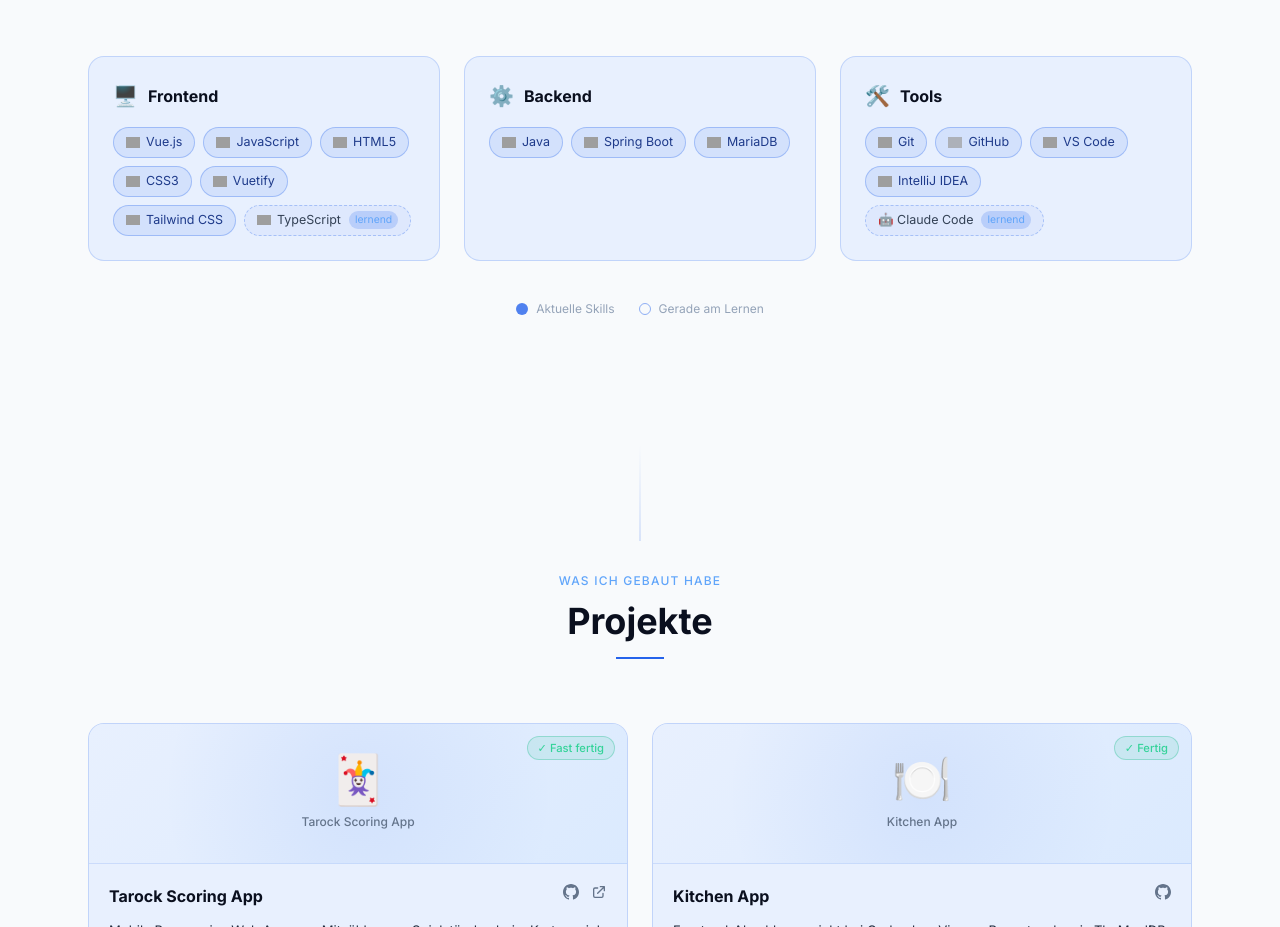
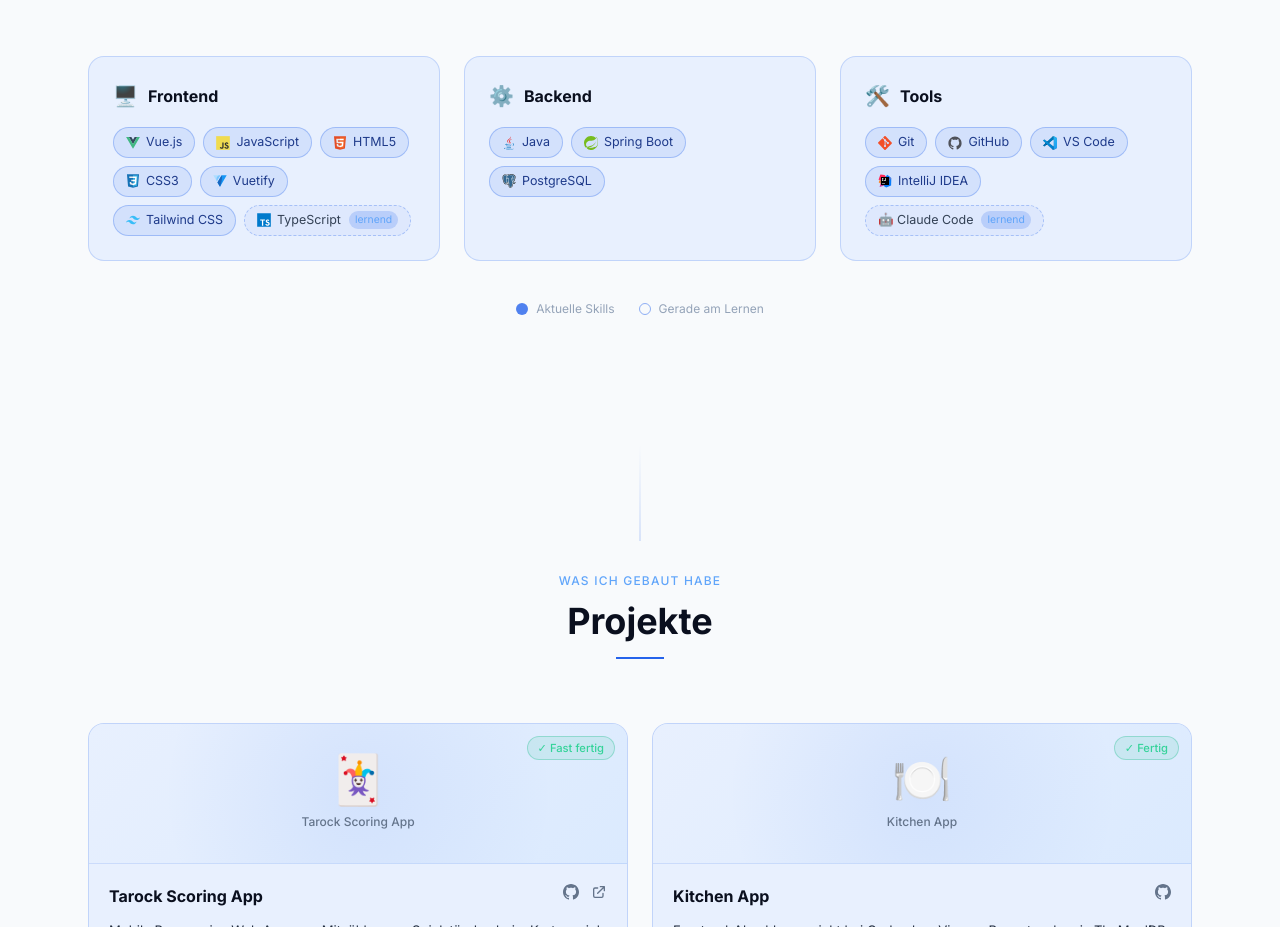
Before and after one commit to philippreischer/philippreischer.github.io, a website: page index.html in a window 1280 px wide. Shown: the part 2140-3067 px from the top of the page. Drawn offline with Linux system fonts and the light colour scheme; grey boxes are pictures that could not be loaded.

Commit message:
feat: self-host devicon SVGs and replace MariaDB with PostgreSQL

```diff
--- a/index.html
+++ b/index.html
@@ -317,25 +317,25 @@
           </div>
           <div class="skill-tags">
             <span class="skill-tag active">
-              <img src="https://cdn.jsdelivr.net/gh/devicons/devicon/icons/vuejs/vuejs-original.svg" class="skill-icon" alt="Vue.js"> Vue.js
+              <img src="icons/vuejs-original.svg" class="skill-icon" alt="Vue.js"> Vue.js
             </span>
             <span class="skill-tag active">
-              <img src="https://cdn.jsdelivr.net/gh/devicons/devicon/icons/javascript/javascript-original.svg" class="skill-icon" alt="JavaScript"> JavaScript
+              <img src="icons/javascript-original.svg" class="skill-icon" alt="JavaScript"> JavaScript
             </span>
             <span class="skill-tag active">
-              <img src="https://cdn.jsdelivr.net/gh/devicons/devicon/icons/html5/html5-original.svg" class="skill-icon" alt="HTML5"> HTML5
+              <img src="icons/html5-original.svg" class="skill-icon" alt="HTML5"> HTML5
             </span>
             <span class="skill-tag active">
-              <img src="https://cdn.jsdelivr.net/gh/devicons/devicon/icons/css3/css3-original.svg" class="skill-icon" alt="CSS3"> CSS3
+              <img src="icons/css3-original.svg" class="skill-icon" alt="CSS3"> CSS3
             </span>
             <span class="skill-tag active">
-              <img src="https://cdn.jsdelivr.net/gh/devicons/devicon/icons/vuetify/vuetify-original.svg" class="skill-icon" alt="Vuetify"> Vuetify
+              <img src="icons/vuetify-original.svg" class="skill-icon" alt="Vuetify"> Vuetify
             </span>
             <span class="skill-tag active">
-              <img src="https://cdn.jsdelivr.net/gh/devicons/devicon/icons/tailwindcss/tailwindcss-original.svg" class="skill-icon" alt="Tailwind"> Tailwind CSS
+              <img src="icons/tailwindcss-original.svg" class="skill-icon" alt="Tailwind"> Tailwind CSS
             </span>
             <span class="skill-tag learning">
-              <img src="https://cdn.jsdelivr.net/gh/devicons/devicon/icons/typescript/typescript-original.svg" class="skill-icon" alt="TypeScript"> TypeScript
+              <img src="icons/typescript-original.svg" class="skill-icon" alt="TypeScript"> TypeScript
               <span class="learning-badge">lernend</span>
             </span>
           </div>
@@ -349,13 +349,13 @@
           </div>
           <div class="skill-tags">
             <span class="skill-tag active">
-              <img src="https://cdn.jsdelivr.net/gh/devicons/devicon/icons/java/java-original.svg" class="skill-icon" alt="Java"> Java
+              <img src="icons/java-original.svg" class="skill-icon" alt="Java"> Java
             </span>
             <span class="skill-tag active">
-              <img src="https://cdn.jsdelivr.net/gh/devicons/devicon/icons/spring/spring-original.svg" class="skill-icon" alt="Spring Boot"> Spring Boot
+              <img src="icons/spring-original.svg" class="skill-icon" alt="Spring Boot"> Spring Boot
             </span>
             <span class="skill-tag active">
-              <img src="https://cdn.jsdelivr.net/gh/devicons/devicon/icons/mariadb/mariadb-original.svg" class="skill-icon" alt="MariaDB"> MariaDB
+              <img src="icons/postgresql-original.svg" class="skill-icon" alt="PostgreSQL"> PostgreSQL
             </span>
           </div>
         </div>
@@ -368,16 +368,16 @@
           </div>
           <div class="skill-tags">
             <span class="skill-tag active">
-              <img src="https://cdn.jsdelivr.net/gh/devicons/devicon/icons/git/git-original.svg" class="skill-icon" alt="Git"> Git
+              <img src="icons/git-original.svg" class="skill-icon" alt="Git"> Git
             </span>
             <span class="skill-tag active">
-              <img src="https://cdn.jsdelivr.net/gh/devicons/devicon/icons/github/github-original.svg" class="skill-icon github-icon" alt="GitHub"> GitHub
+              <img src="icons/github-original.svg" class="skill-icon github-icon" alt="GitHub"> GitHub
             </span>
             <span class="skill-tag active">
-              <img src="https://cdn.jsdelivr.net/gh/devicons/devicon/icons/vscode/vscode-original.svg" class="skill-icon" alt="VS Code"> VS Code
+              <img src="icons/vscode-original.svg" class="skill-icon" alt="VS Code"> VS Code
             </span>
             <span class="skill-tag active">
-              <img src="https://cdn.jsdelivr.net/gh/devicons/devicon/icons/intellij/intellij-original.svg" class="skill-icon" alt="IntelliJ"> IntelliJ IDEA
+              <img src="icons/intellij-original.svg" class="skill-icon" alt="IntelliJ"> IntelliJ IDEA
             </span>
             <span class="skill-tag learning">
               🤖 Claude Code
```
Also changed, not shown: icons/css3-original.svg (added), icons/git-original.svg (added), icons/github-original.svg (added), icons/html5-original.svg (added), icons/intellij-original.svg (added), icons/java-original.svg (added), icons/javascript-original.svg (added), icons/postgresql-original.svg (added), icons/spring-original.svg (added), icons/tailwindcss-original.svg (added), icons/typescript-original.svg (added), icons/vscode-original.svg (added), icons/vuejs-original.svg (added), icons/vuetify-original.svg (added).
